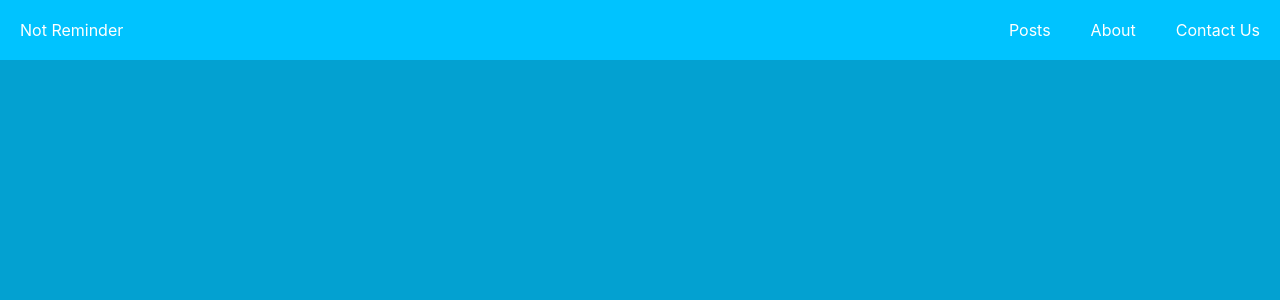
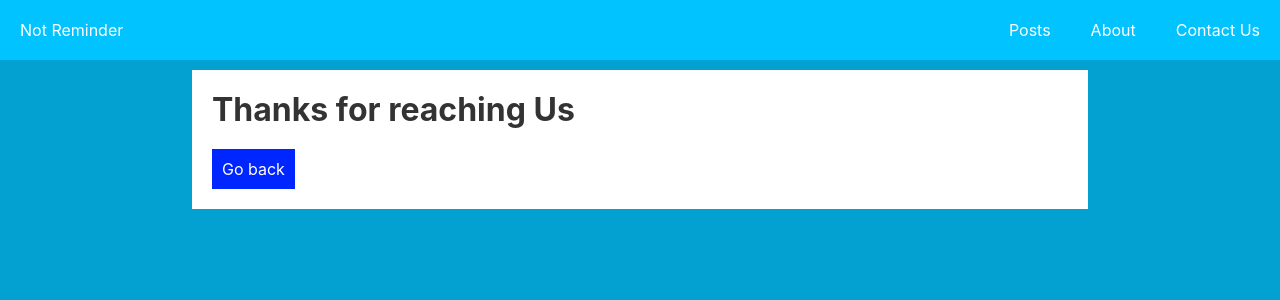
Before and after one commit to noelrosales/redux-sample, a React (Create React App) app: page /success in a window 1280 px wide. Shown: the top 300 px of the page. Built offline with nearby package versions, Linux system fonts and the light colour scheme.

Commit message:
added success page

```diff
--- a/src/App.js
+++ b/src/App.js
@@ -6,6 +6,7 @@ import About from './components/About/About';
 import Navbar from './components/Navbar/Navbar';
 import { Switch, Route } from 'react-router-dom';
 import Contact from './components/Contact/Contact';
+import Success from './components/Success/Success';
 
 class App extends Component {
   render() {
@@ -17,6 +18,7 @@ class App extends Component {
           <Route path="/posts" component={PostList} />
           <Route path="/about" component={About} />
           <Route path="/contact" component={Contact} />
+          <Route path="/success" component={Success} />
         </Switch>
       </div>
     );
--- a/src/components/Contact/Contact.js
+++ b/src/components/Contact/Contact.js
@@ -6,7 +6,7 @@ const Contact = () => {
     <div className="contact">
         <div className="card">
           <h1>Contact Us</h1>
-          <form name="contact" method="POST" data-netlify="true">
+          <form name="contact" action="/success" method="POST" data-netlify="true">
                 <p>
                     <label>Your Name: </label><input type="text" name="name" />
                 </p>
--- /dev/null
+++ b/src/components/Success/Success.css
@@ -0,0 +1,53 @@
+.success {
+    display: grid;
+    grid-gap: 10px;
+    grid-template-columns: repeat(1, 1fr);
+    padding: 10px 15%;
+    animation: about-pop .5s ease-in-out
+}
+
+.success .card {
+    background: #ffffff;
+    padding: 20px;
+    color: #333;
+    text-align: justify
+}
+
+.success .card header {
+    font-size: 2rem;
+}
+
+.success .card section {
+    margin-top: 20px
+}
+
+.success a{
+    background: rgb(0, 38, 255);
+    color: #fff;
+    padding:10px;
+    display: inline-block;
+    margin-top: 20px;
+    text-decoration: none
+}
+
+
+@keyframes about-pop {
+    from {
+        opacity: .1;
+    }
+}
+
+/* Media Query */
+@media only screen and (max-width: 768px) {
+    .success {
+        padding: 10px
+    }
+
+    @keyframes about-pop {
+        from {
+            transform: translateX(-400px);
+            opacity: .1;
+        }
+    }
+
+}
--- /dev/null
+++ b/src/components/Success/Success.js
@@ -0,0 +1,16 @@
+import React from 'react';
+import './Success.css';
+import { Link } from 'react-router-dom';
+
+const Success = () => {
+  return (
+    <div className="success">
+        <div className="card">
+          <h1>Thanks for reaching Us</h1>
+          <Link to='/'>Go back</Link>
+        </div>
+    </div>
+  )
+}
+
+export default Success
```
